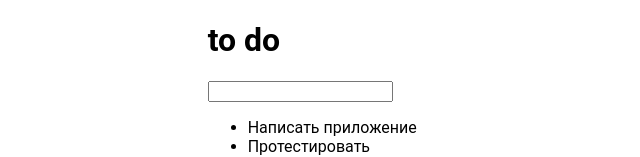
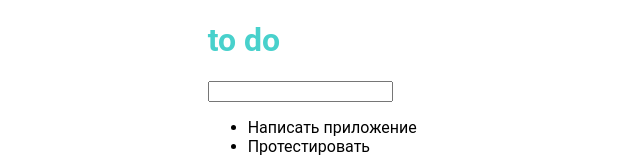
Before and after one commit to WebHeroSchool/Jem_todo, a React (Create React App) app: page / in a window 1280 px wide. Shown: the top 157 px of the page, without its empty margins (319-959 px from the left). Built offline with nearby package versions, Linux system fonts and the light colour scheme.

Commit message:
css modules

```diff
--- a/src/components/App/App.js
+++ b/src/components/App/App.js
@@ -3,7 +3,7 @@ import InputItem from "../InputItem";
 import {ItemList} from "../ItemList";
 import Footer from "../Footer"
 
-import "./App.css";
+import styles from "./App.module.css";
 
 const toDoTasks = [
     {value: "Написать приложение"},
@@ -12,8 +12,8 @@ const toDoTasks = [
 ];
 
 
-const App = () => (<div className="container">
-    <h1>to do</h1>
+const App = () => (<div className={styles.container}>
+    <h1 className={styles.title}>to do</h1>
     <InputItem />
     <ItemList toDoTasks={toDoTasks}/>
     <Footer count={toDoTasks.length} />
--- a/src/components/App/App.css
+++ b/src/components/App/App.module.css
@@ -3,3 +3,7 @@
   margin: 0 auto;
   font-family: "Roboto", sans-serif;
 }
+
+.title {
+  color: mediumturquoise;
+}
```
